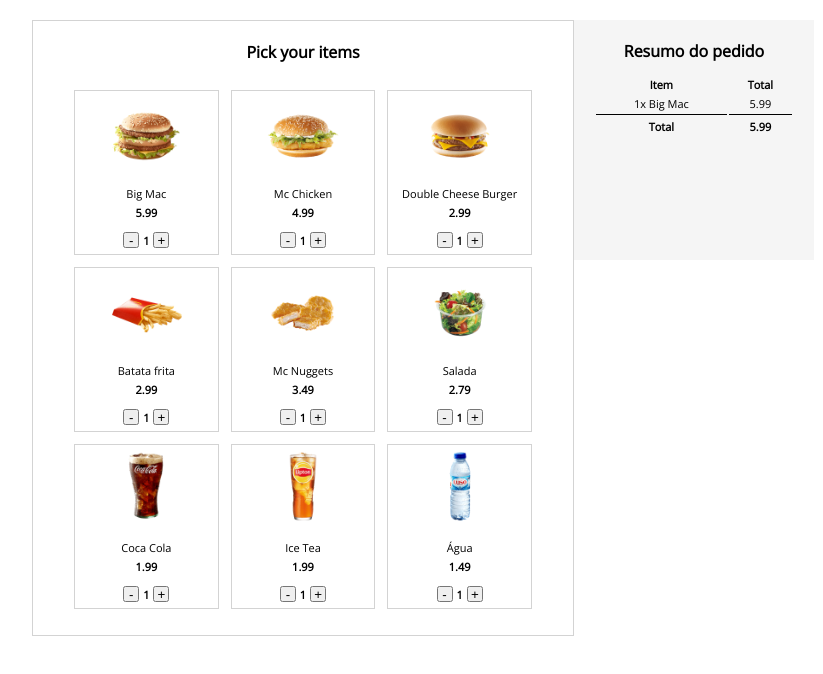
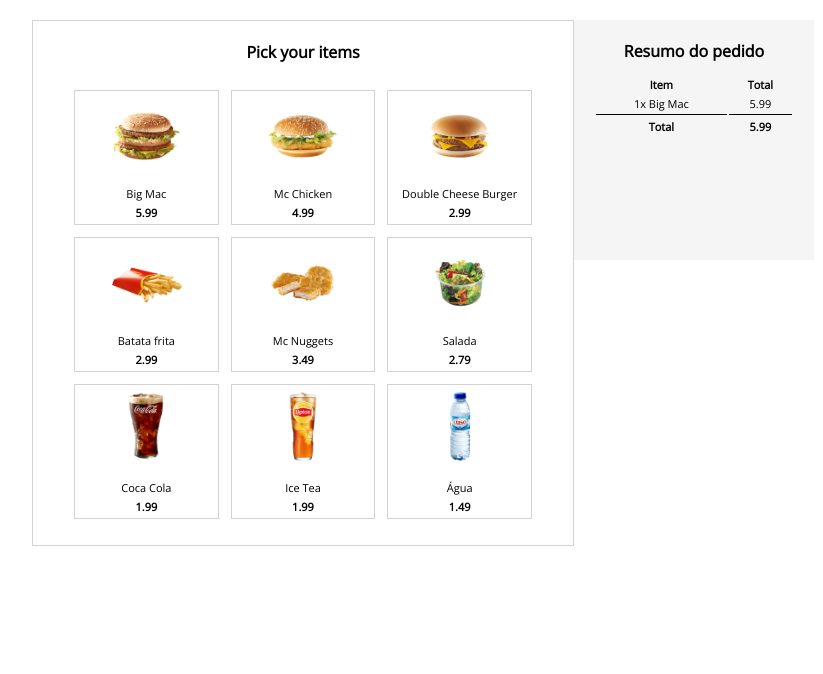
Before and after one commit to ThomasPeruch/vuejs-self_service_machine, a plain HTML site: page index.html in a window 1280 px wide. Shown: the whole page, without its empty margins (217-1040 px from the left). Drawn offline with nearby package versions, Linux system fonts and the light colour scheme.

Commit message:
showing quantity modifier only to selected product(v-if) and stop quantity to get below zero

```diff
--- a/index.html
+++ b/index.html
@@ -28,10 +28,10 @@
                     <div class="description">
                         <span class="name">{{product.name}}</span>
                         <span class="price">{{product.price}}</span>
-                        <div class="quantity-area">
-                            <button @click="product.quantity--">-</button>
+                        <div class="quantity-area" v-if="product.active">
+                            <button @click.stop="product.quantity--" :disabled="product.quantity == 0">-</button>
                             <span class="quantity">{{product.quantity}}</span>
-                            <button @click="product.quantity++">+</button>
+                            <button @click.stop="product.quantity++">+</button>
                         </div>
                     </div>
                 </div>
```
